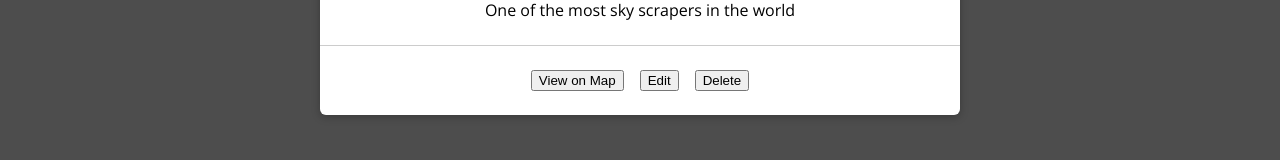
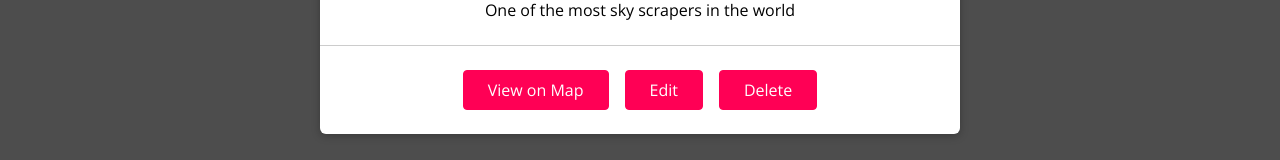
Before and after one commit to Jay-Idrees/FullStack-MERN, a React (Create React App) app: page /u1/places in a window 1280 px wide. Shown: the part 491-651 px from the top of the page. Built offline with nearby package versions, Linux system fonts and the light colour scheme.

Commit message:
Imported button styling from the button component into the placesItem.js

```diff
--- a/src/places/components/PlaceItem.js
+++ b/src/places/components/PlaceItem.js
@@ -1,6 +1,8 @@
 import React from "react";
 
+
 import Card from "../../shared/components/UIElements/Card";
+import Button from "../../shared/components/Button/Button"
 import "./PlaceItem.css"
 
 // Passing data into the actual component for use. Item is the real deal that is projected onto placelist
@@ -16,9 +18,9 @@ const PlaceItem=props=>{
             <p>{props.description}</p>
         </div>
         <div className="place-item__actions">
-            <button> View on Map</button>
-            <button> Edit </button>
-            <button> Delete </button>
+            <Button> View on Map</Button>
+            <Button> Edit </Button>
+            <Button> Delete </Button>
 
         </div>
     </Card>
```
